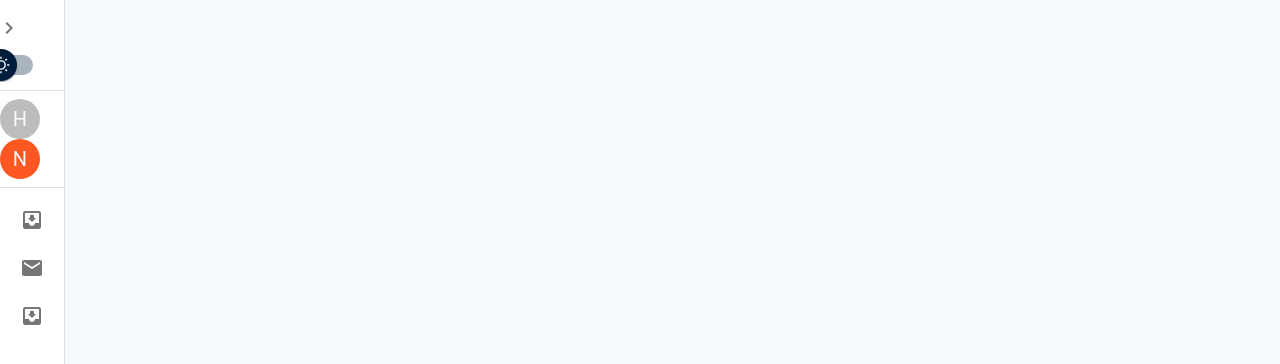
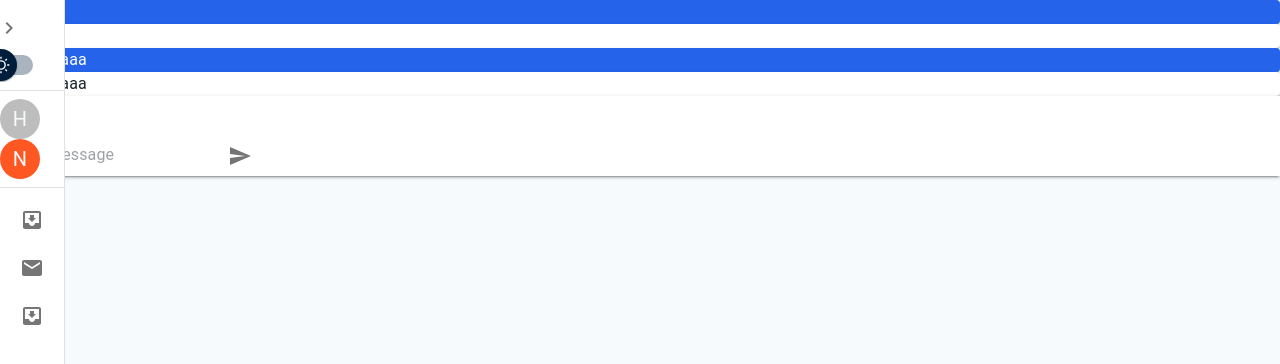
Before and after one commit to Nonqs/realtime-chat, a React (Vite) app in the folder client/: page /chat in a window 1280 px wide. Shown: the top 364 px of the page. Built offline with nearby package versions, Linux system fonts and the light colour scheme.

Commit message:
Feature: complete chatview

```diff
--- /dev/null
+++ b/client/src/components/Chat.tsx
@@ -0,0 +1,91 @@
+import { Button, Fade, IconButton, Input, Menu, MenuItem, Paper, TextField } from "@mui/material";
+import { useState } from "react";
+import AddIcon from '@mui/icons-material/Add';
+import SendIcon from '@mui/icons-material/Send';
+import { Messages } from "../types/types";
+
+export function Chat() {
+
+    const [anchorEl, setAnchorEl] = useState<null | HTMLElement>(null)
+    const open = Boolean(anchorEl)
+    const handleClick = (event: React.MouseEvent<HTMLElement>) => {
+        setAnchorEl(event.currentTarget)
+    }
+    const handleClose = () => {
+        setAnchorEl(null)
+    }
+
+    const messages: Messages[] = [
+        { message: "Hola", id: 1 },
+        { message: "Hola", id: 2 },
+        { message: "Holaaaaaaa", id: 1 },
+        { message: "Holaaaaaaa", id: 2 }
+    ]
+
+    return (
+        <div className="flex flex-col w-full h-full justify-end items-end">
+            <div className="w-full">
+                {messages.map((message, index) => (
+                    <div key={index} className="w-full">
+                        {message.id == 1
+                            ?
+                            (
+                                <article className="flex w-auto justify-end">
+                                    <Paper className="p-5 m-2"
+                                    sx={{
+                                        backgroundColor: "#2563eb",
+                                        color: "white"
+                                    }}
+                                    >
+                                        <span>{message.message}</span>
+                                    </Paper>
+                                </article>
+                            )
+                            :
+                            (
+                                <article className="flex w-auto justify-start">
+                                    <Paper className="p-5 m-2">
+                                        <span>{message.message}</span>
+                                    </Paper>
+                                </article>
+                            )
+                        }
+                    </div>
+                ))}
+            </div>
+            <Paper className="relative flex w-full h-10" square={true} elevation={2}>
+                <div>
+                    <IconButton
+                        className="h-full"
+                        id="fade-button"
+                        aria-controls={open ? 'fade-menu' : undefined}
+                        aria-haspopup="true"
+                        aria-expanded={open ? 'true' : undefined}
+                        onClick={handleClick}
+                    >
+                        <AddIcon />
+                    </IconButton>
+                    <Menu
+                        id="fade-menu"
+                        MenuListProps={{
+                            'aria-labelledby': 'fade-button',
+                        }}
+                        anchorEl={anchorEl}
+                        open={open}
+                        onClose={handleClose}
+                        TransitionComponent={Fade}
+                    >
+                        <MenuItem onClick={handleClose}>Profile</MenuItem>
+                        <MenuItem onClick={handleClose}>My account</MenuItem>
+                        <MenuItem onClick={handleClose}>Logout</MenuItem>
+                    </Menu>
+                </div>
+                <Input disableUnderline type="text" placeholder="type a message" className="w-full" />
+                <IconButton
+                >
+                    <SendIcon />
+                </IconButton>
+            </Paper>
+        </div>
+    )
+}
--- a/client/src/components/ChatsDrawer.tsx
+++ b/client/src/components/ChatsDrawer.tsx
@@ -79,9 +79,9 @@ export default function ChatsDrawer() {
   }
 
   return (
-    <div className='flex border'>
+    <div className='flex'>
       <Drawer variant="permanent" open={open}>
-        <DrawerHeader className='flex flex-col justify-center items-center'>
+        <DrawerHeader className='flex flex-col justify-center items-center mt-4'>
           <List className='w-full flex flex-col items-center justify-center '>
             {open
               ? (
--- /dev/null
+++ b/client/src/types/types.d.ts
@@ -0,0 +1,4 @@
+export interface Messages {
+    message: string
+    id: int
+}
--- a/client/src/views/ChatView.tsx
+++ b/client/src/views/ChatView.tsx
@@ -1,11 +1,13 @@
+import { Chat } from "../components/Chat";
 import ChatsDrawer from "../components/ChatsDrawer";
 
 
-export function ChatView(){
+export function ChatView() {
 
-    return(
-        <>
+    return (
+        <section className="flex h-[100vh]">
             <ChatsDrawer />
-        </>
+            <Chat />
+        </section>
     )
 }
```
